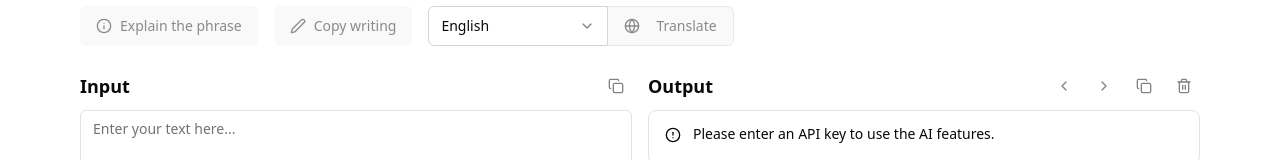
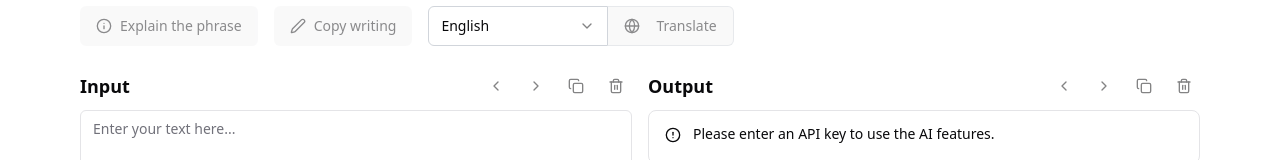
Before and after one commit to PikiLee/peditor, a React (Vite) app: page / in a window 1280 px wide. Shown: the part 258-418 px from the top of the page. Built offline with nearby package versions, Linux system fonts and the light colour scheme.

Commit message:
feat: add input history navigation and management

```diff
--- a/src/components/ai-editor.tsx
+++ b/src/components/ai-editor.tsx
@@ -2,7 +2,7 @@ import { processText } from "../lib/api"
 import { EditorSettings } from "@/components/editor-settings"
 import { ThemeProvider } from "@/components/theme-provider"
 import { useAtom } from "jotai"
-import { inputTextAtom, outputTextsAtom, modelAtom, apiKeyAtom, currentOutputIndexAtom } from "@/store/settings"
+import { inputTextsAtom, currentInputIndexAtom, outputTextsAtom, modelAtom, apiKeyAtom, currentOutputIndexAtom } from "@/store/settings"
 import { useState } from "react"
 import { temperatureAtom } from "@/store/settings"
 import { EditorArea } from "@/components/editor-area/editor-area"
@@ -10,7 +10,8 @@ import { EditorActions } from "@/components/editor-actions"
 import { EditorHeader } from "@/components/editor-header"
 
 export default function AIEditor() {
-  const [inputText, setInputText] = useAtom(inputTextAtom)
+  const [inputTexts, setInputTexts] = useAtom(inputTextsAtom)
+  const [currentInputIndex, setCurrentInputIndex] = useAtom(currentInputIndexAtom)
   const [outputTexts, setOutputTexts] = useAtom(outputTextsAtom)
   const [currentOutputIndex, setCurrentOutputIndex] = useAtom(currentOutputIndexAtom)
   const [isProcessing, setIsProcessing] = useState(false)
@@ -18,7 +19,29 @@ export default function AIEditor() {
   const [model, setModel] = useAtom(modelAtom)
   const [temperature, setTemperature] = useAtom(temperatureAtom)
 
+  const currentInputText = inputTexts[currentInputIndex] || ""
   const currentOutputText = outputTexts[currentOutputIndex] || ""
+
+  const handleInputChange = (value: string) => {
+    if (currentInputIndex === -1) {
+      setInputTexts([value])
+      setCurrentInputIndex(0)
+    } else {
+      setInputTexts(prev => {
+        const updated = [...prev]
+        updated[currentInputIndex] = value
+        return updated
+      })
+    }
+  }
+
+  const handleNavigateInput = (direction: 'prev' | 'next') => {
+    if (direction === 'prev' && currentInputIndex > 0) {
+      setCurrentInputIndex(currentInputIndex - 1)
+    } else if (direction === 'next' && currentInputIndex < inputTexts.length - 1) {
+      setCurrentInputIndex(currentInputIndex + 1)
+    }
+  }
 
   const handleNavigateOutput = (direction: 'prev' | 'next') => {
     if (direction === 'prev' && currentOutputIndex > 0) {
@@ -31,6 +54,11 @@ export default function AIEditor() {
   const handleClearHistory = () => {
     setOutputTexts([])
     setCurrentOutputIndex(-1)
+  }
+
+  const handleClearInputHistory = () => {
+    setInputTexts([])
+    setCurrentInputIndex(-1)
   }
 
   async function handleAction(inputTextParam?: string) {
@@ -89,21 +117,27 @@ export default function AIEditor() {
 
           <EditorActions
             isProcessing={isProcessing}
-            inputText={inputText}
+            inputText={currentInputText}
             onAction={handleAction}
           />
 
           <EditorArea
-            inputText={inputText}
+            inputText={currentInputText}
             outputText={currentOutputText}
             apiKey={apiKey}
-            onInputChange={setInputText}
+            onInputChange={handleInputChange}
+            onNavigateInput={handleNavigateInput}
             onNavigateOutput={handleNavigateOutput}
             onClearHistory={handleClearHistory}
+            onClearInputHistory={handleClearInputHistory}
             canNavigatePrev={currentOutputIndex > 0}
             canNavigateNext={currentOutputIndex < outputTexts.length - 1}
+            canInputNavigatePrev={currentInputIndex > 0}
+            canInputNavigateNext={currentInputIndex < inputTexts.length - 1}
             outputCount={outputTexts.length}
             currentOutputIndex={currentOutputIndex}
+            inputCount={inputTexts.length}
+            currentInputIndex={currentInputIndex}
           />
         </div>
       </div>
--- a/src/components/editor-area/editor-area.tsx
+++ b/src/components/editor-area/editor-area.tsx
@@ -12,12 +12,18 @@ interface IEditorArea extends ComponentProps<"div"> {
   outputText: string
   apiKey?: string
   onInputChange: (value: string) => void
+  onNavigateInput: (direction: 'prev' | 'next') => void
   onNavigateOutput: (direction: 'prev' | 'next') => void
   onClearHistory: () => void
+  onClearInputHistory: () => void
   canNavigatePrev: boolean
   canNavigateNext: boolean
+  canInputNavigatePrev: boolean
+  canInputNavigateNext: boolean
   outputCount: number
   currentOutputIndex: number
+  inputCount: number
+  currentInputIndex: number
 }
 
 export const EditorArea = forwardRef<HTMLDivElement, IEditorArea>(
@@ -26,12 +32,18 @@ export const EditorArea = forwardRef<HTMLDivElement, IEditorArea>(
     outputText,
     apiKey,
     onInputChange,
+    onNavigateInput,
     onNavigateOutput,
     onClearHistory,
+    onClearInputHistory,
     canNavigatePrev,
     canNavigateNext,
+    canInputNavigatePrev,
+    canInputNavigateNext,
     outputCount,
     currentOutputIndex,
+    inputCount,
+    currentInputIndex,
     className,
     ...props
   }, ref) => {
@@ -69,6 +81,12 @@ export const EditorArea = forwardRef<HTMLDivElement, IEditorArea>(
               inputText={inputText}
               onInputChange={onInputChange}
               onCopy={handleCopy}
+              onNavigateInput={onNavigateInput}
+              onClearInputHistory={onClearInputHistory}
+              canNavigatePrev={canInputNavigatePrev}
+              canNavigateNext={canInputNavigateNext}
+              inputCount={inputCount}
+              currentInputIndex={currentInputIndex}
             />
             <OutputArea
               outputText={outputText}
--- a/src/components/editor-area/input-area.tsx
+++ b/src/components/editor-area/input-area.tsx
@@ -1,7 +1,7 @@
 import { forwardRef } from "react"
 import { ComponentProps } from "react"
 import { cn } from "@/lib/utils"
-import { Copy } from "lucide-react"
+import { Copy, ChevronLeft, ChevronRight, Trash2 } from "lucide-react"
 import { Textarea } from "@/components/ui/textarea"
 import { EditorToolbarButton } from "./editor-toolbar-button"
 
@@ -9,21 +9,69 @@ interface IInputArea {
   inputText: string
   onInputChange: (value: string) => void
   onCopy: (text: string, type: "input" | "output") => void
+  onNavigateInput: (direction: 'prev' | 'next') => void
+  onClearInputHistory: () => void
+  canNavigatePrev: boolean
+  canNavigateNext: boolean
+  inputCount: number
+  currentInputIndex: number
   className?: string
 }
 
 export const InputArea = forwardRef<HTMLDivElement, IInputArea & Omit<ComponentProps<"div">, keyof IInputArea>>(
-  ({ inputText, onInputChange, onCopy, className, ...props }, ref) => {
+  ({
+    inputText,
+    onInputChange,
+    onCopy,
+    onNavigateInput,
+    onClearInputHistory,
+    canNavigatePrev,
+    canNavigateNext,
+    inputCount,
+    currentInputIndex,
+    className,
+    ...props
+  }, ref) => {
     return (
       <div ref={ref} className={cn("space-y-2 h-full", className)} {...props}>
         <div className="flex items-center justify-between">
+          <div className="flex items-center gap-2">
             <h2 className="text-lg font-semibold">Input</h2>
+            {inputCount > 0 && (
+              <span className="text-sm text-muted-foreground">
+                {currentInputIndex + 1}/{inputCount}
+              </span>
+            )}
+          </div>
+          <div className="flex items-center gap-2">
+            <EditorToolbarButton
+              tooltipContent="Previous input"
+              icon={<ChevronLeft className="h-4 w-4" />}
+              onClick={() => onNavigateInput('prev')}
+              disabled={!canNavigatePrev}
+              className="h-8 w-8 px-0"
+            />
+            <EditorToolbarButton
+              tooltipContent="Next input"
+              icon={<ChevronRight className="h-4 w-4" />}
+              onClick={() => onNavigateInput('next')}
+              disabled={!canNavigateNext}
+              className="h-8 w-8 px-0"
+            />
             <EditorToolbarButton
               tooltipContent="Copy input text"
               icon={<Copy className="h-4 w-4" />}
               onClick={() => onCopy(inputText, "input")}
               disabled={!inputText}
             />
+            <EditorToolbarButton
+              tooltipContent="Clear history"
+              icon={<Trash2 className="h-4 w-4" />}
+              onClick={onClearInputHistory}
+              disabled={inputCount === 0}
+              className="h-8 w-8 px-0"
+            />
+          </div>
         </div>
         <div className="h-[calc(100%-2rem)]">
           <Textarea
--- a/src/store/settings.ts
+++ b/src/store/settings.ts
@@ -4,7 +4,8 @@ export const apiKeyAtom = atomWithStorage<string>("apiKey", "")
 
 export const modelAtom = atomWithStorage<OpenAIChatModelId>("model", "gpt-4o")
 
-export const inputTextAtom = atomWithStorage<string>("inputText", "")
+export const inputTextsAtom = atomWithStorage<string[]>("inputTexts", [])
+export const currentInputIndexAtom = atomWithStorage<number>("currentInputIndex", -1)
 
 export const outputTextsAtom = atomWithStorage<string[]>("outputTexts", [])
 export const currentOutputIndexAtom = atomWithStorage<number>("currentOutputIndex", -1)
```
Lines whose indentation alone changed are shown as unchanged.
